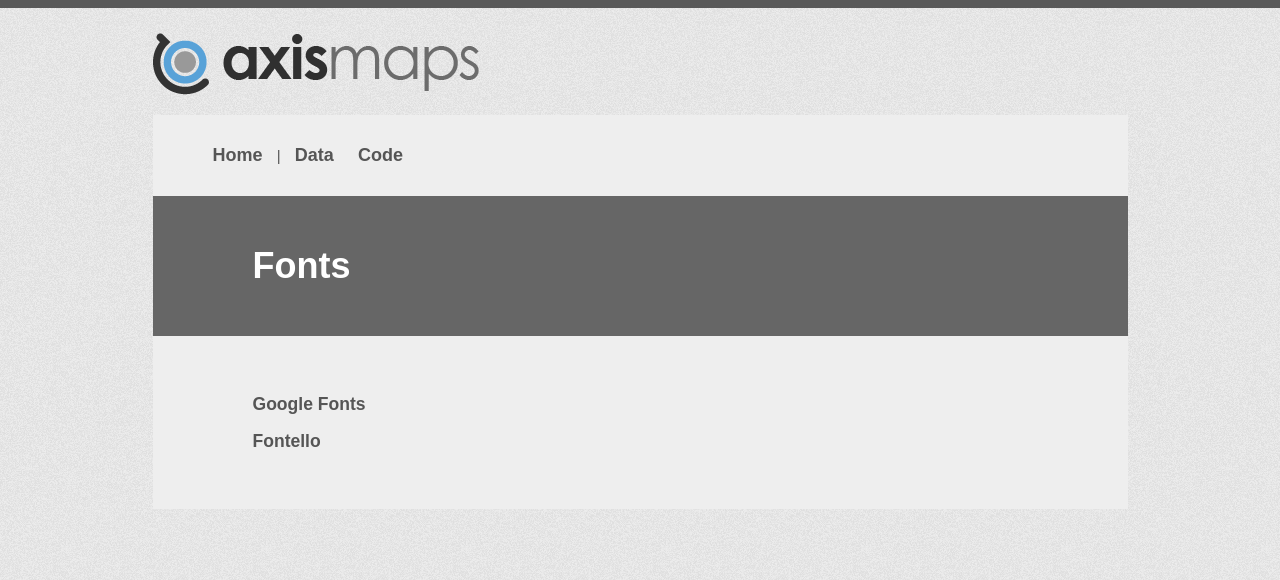
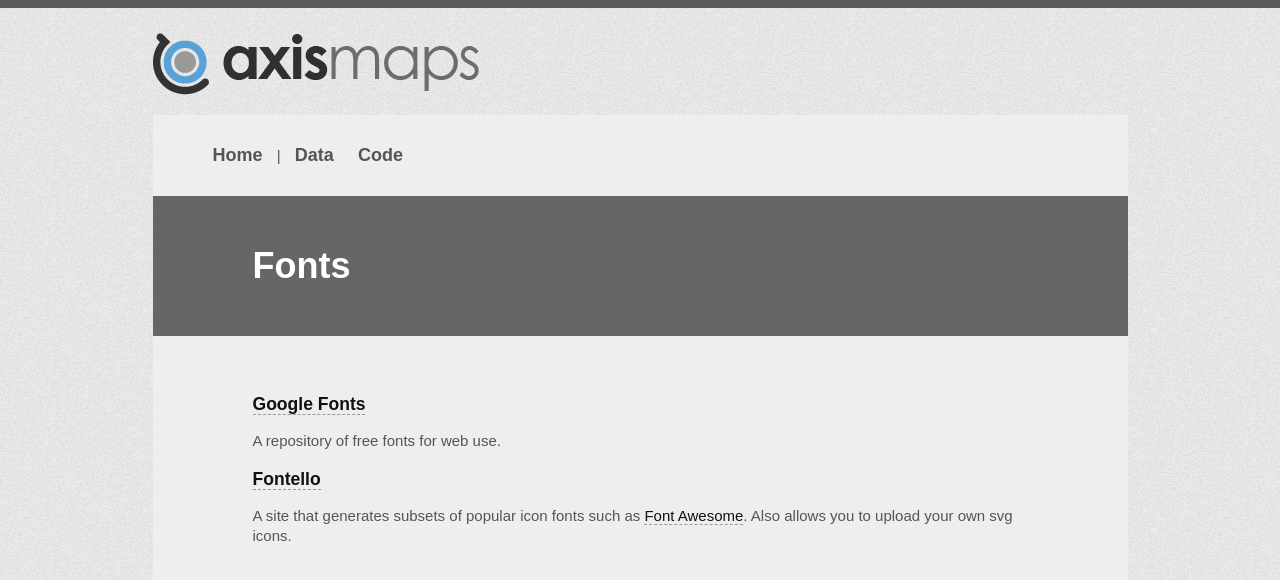
Before and after one commit to axismaps/knowledge-base, a Jekyll site: the page built from _kb_code/fonts.md, in a window 1280 px wide. Shown: the top 580 px of the page. Built offline with Jekyll 4.4.1, drawn with Linux system fonts in a browser that asks for light colours; nearby versions of some CDN libraries; some web fonts are replaced.

Commit message:
Coding Libraries, Firefox Bugs, Fonts, IE Bugs

```diff
--- a/_kb_code/fonts.md
+++ b/_kb_code/fonts.md
@@ -5,6 +5,10 @@ category: code
 parent: Fonts
 ---
 
-### Google Fonts
+### [Google Fonts](https://fonts.google.com/)
 
-### Fontello
+A repository of free fonts for web use.
+
+### [Fontello](http://fontello.com/)
+
+A site that generates subsets of popular icon fonts such as [Font Awesome](http://fontawesome.io/icons/). Also allows you to upload your own svg icons.
```
Also changed, not shown: _kb_code/codingLibaries.md (+6 -0 lines), _kb_code/firefox.md (+5 -0 lines), _kb_code/ie.md (+7 -0 lines).
